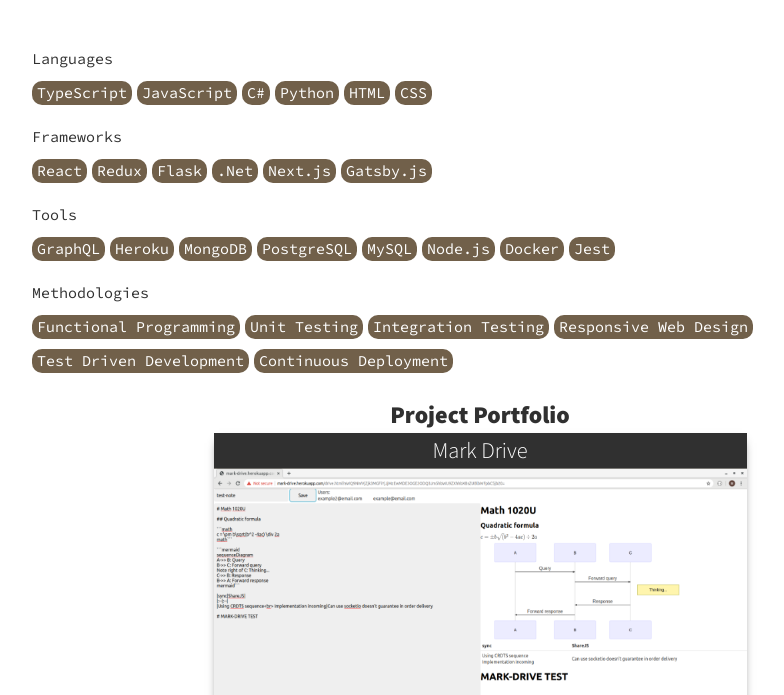
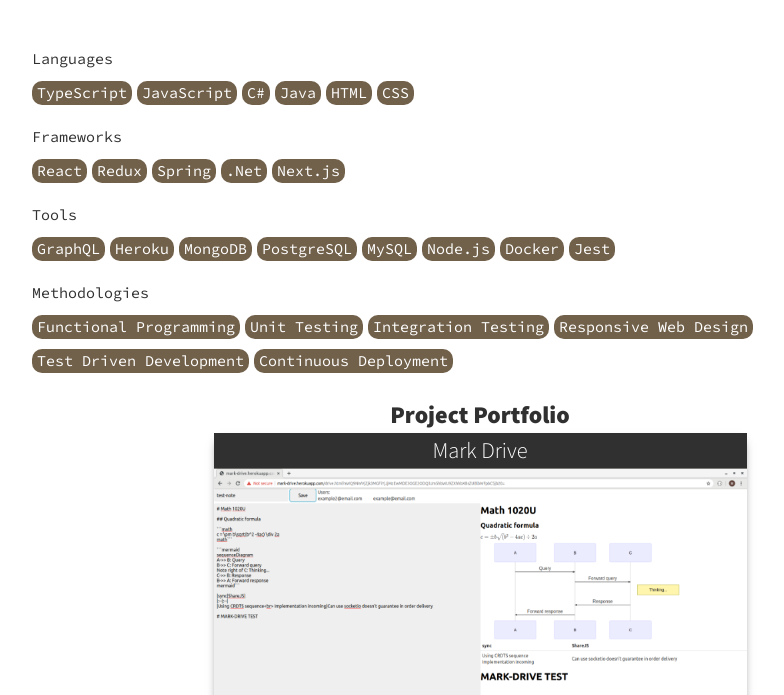
Before and after one commit to Manuelopez/Manuelopez.github.io, a plain HTML site: page index.html in a window 1280 px wide. Shown: the part 105-800 px from the top of the page, without its empty margins (160-944 px from the left). Drawn offline with nearby package versions, Linux system fonts and the light colour scheme.

Commit message:
Update index.html
minor changes

```diff
--- a/index.html
+++ b/index.html
@@ -39,7 +39,7 @@
               <li>TypeScript</li>
               <li>JavaScript</li>
               <li>C#</li>
-              <li>Python</li>
+              <li>Java</li>
               <li>HTML</li>
               <li>CSS</li>
             </ul>
@@ -49,10 +49,9 @@
             <ul class="skill-item">
               <li>React</li>
               <li>Redux</li>
-              <li>Flask</li>
+              <li>Spring</li>
               <li>.Net</li>
               <li>Next.js</li>
-              <li>Gatsby.js</li>
             </ul>
           </div>
         </div>
@@ -100,8 +99,7 @@
                 <img src="img/mark2.png" alt="Mark-Drive" class="portfolio__img" />
                 <div class="img__description_layer">
                   <p class="img__description">
-                    Mark Drive is a collaborative editor based on CRDT sequence to achieve a
-                    convergent document across all users.<br />
+                    Mark Drive is a collaborative editor using the MarkDown Syntax<br />
                     Users can create power point like slides, software diagrams and, math formulas. All while just writing markdown. <br />
                   </p>
                 </div>
```
